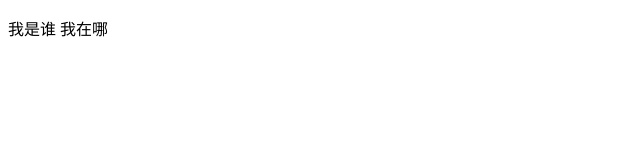
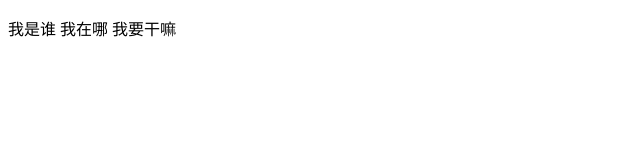
Before and after one commit to aoteman13579/cs1802, a plain HTML site: page index.html in a window 1280 px wide. Shown: the whole page, without its empty margins (0-640 px from the left). Drawn offline with Linux system fonts and the light colour scheme.

Commit message:
李皮提交

```diff
--- a/index.html
+++ b/index.html
@@ -5,6 +5,6 @@
     <title>Title</title>
 </head>
 <body>
-    <p>我是谁 我在哪</p>
+    <p>我是谁 我在哪 我要干嘛</p>
 </body>
 </html>
```
